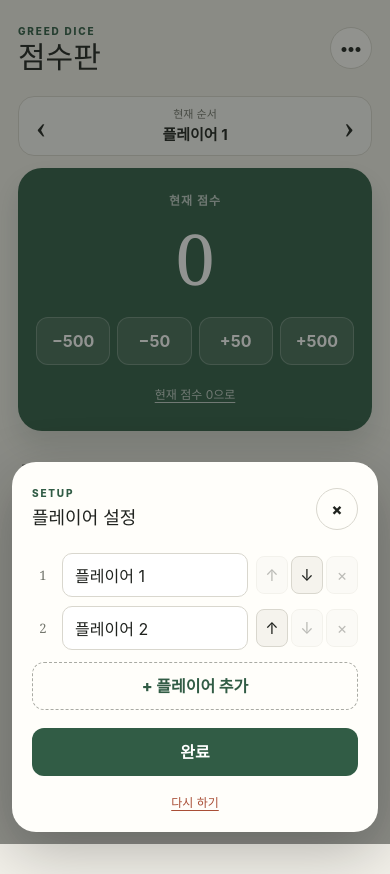
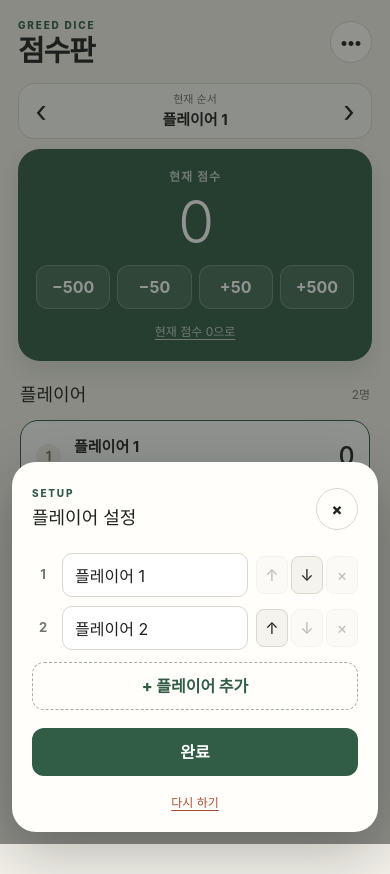
Before and after one commit to 97Wobbler/greed-dice, a React (Vite) app: page / in a window 390 px wide. After the commit the page ends 844 px from the top, so only its background shows below. Built offline with nearby package versions, Linux system fonts and the light colour scheme.

Commit message:
Refine mobile scoreboard layout

```diff
--- a/app/globals.css
+++ b/app/globals.css
@@ -1,4 +1,5 @@
 @import "tailwindcss";
+@import url("https://cdn.jsdelivr.net/gh/orioncactus/pretendard/dist/web/static/pretendard.css");
 
 :root {
   --ink: #20231f;
@@ -12,49 +13,50 @@
 }
 
 * { box-sizing: border-box; }
-html { background: var(--paper); }
-body { margin: 0; color: var(--ink); background: var(--paper); font-family: Pretendard, -apple-system, BlinkMacSystemFont, "Segoe UI", sans-serif; }
+html, body, #root { width: 100%; height: 100%; overflow: hidden; background: var(--paper); }
+body { margin: 0; color: var(--ink); background: var(--paper); font-family: Pretendard, -apple-system, BlinkMacSystemFont, "Segoe UI", sans-serif; overscroll-behavior: none; }
 button, input { font: inherit; }
 button { color: inherit; -webkit-tap-highlight-color: transparent; }
 button:focus-visible, input:focus-visible { outline: 3px solid rgba(49, 92, 69, .3); outline-offset: 2px; }
 
-.app-shell { width: min(100%, 480px); min-height: 100dvh; margin: 0 auto; padding: 24px 18px 112px; }
+.app-shell { display: flex; width: min(100%, 480px); height: 100dvh; min-height: 0; margin: 0 auto; padding: max(18px, env(safe-area-inset-top)) 18px max(12px, env(safe-area-inset-bottom)); flex-direction: column; overflow: hidden; }
+.topbar { flex: 0 0 auto; }
 .topbar, .section-heading, .modal-header { display: flex; align-items: center; justify-content: space-between; }
 .eyebrow { margin: 0 0 3px; color: var(--green); font-size: 10px; font-weight: 800; letter-spacing: .18em; }
 h1, h2, p { margin-top: 0; }
-h1 { margin-bottom: 0; font-family: Georgia, serif; font-size: 30px; line-height: 1; }
+h1 { margin-bottom: 0; font-size: 29px; font-weight: 800; line-height: 1; letter-spacing: -.04em; }
 h2 { margin-bottom: 0; font-size: 18px; }
 .icon-button { width: 42px; height: 42px; border: 1px solid var(--line); border-radius: 50%; background: var(--card); font-weight: 800; }
 
-.turn-strip { display: grid; grid-template-columns: 44px 1fr 44px; align-items: center; margin: 24px 0 12px; border: 1px solid var(--line); border-radius: 16px; background: rgba(255,255,255,.44); }
-.turn-strip button { height: 58px; border: 0; background: transparent; font: 32px Georgia, serif; }
+.turn-strip { display: grid; flex: 0 0 auto; grid-template-columns: 44px 1fr 44px; align-items: center; margin: 18px 0 10px; border: 1px solid var(--line); border-radius: 16px; background: rgba(255,255,255,.44); }
+.turn-strip button { height: 54px; border: 0; background: transparent; font-size: 30px; font-weight: 400; }
 .turn-strip div { text-align: center; }
 .turn-strip span { display: block; color: var(--muted); font-size: 11px; }
 .turn-strip strong { font-size: 15px; }
 
-.current-card { padding: 24px 18px 18px; border-radius: 24px; color: #f9f8f2; background: var(--green); box-shadow: 0 14px 28px rgba(28, 52, 39, .15); text-align: center; }
+.current-card { flex: 0 0 auto; padding: 19px 18px 13px; border-radius: 22px; color: #f9f8f2; background: var(--green); box-shadow: 0 10px 24px rgba(28, 52, 39, .13); text-align: center; }
 .section-label { display: block; color: rgba(255,255,255,.68); font-size: 12px; font-weight: 700; letter-spacing: .08em; }
-.score-display { display: block; width: 100%; margin: 8px 0 18px; padding: 0; border: 0; color: #fff; background: transparent; font-family: Georgia, serif; font-size: clamp(54px, 18vw, 78px); line-height: 1.15; font-variant-numeric: tabular-nums; }
+.score-display { display: block; width: 100%; margin: 5px 0 13px; padding: 0; border: 0; color: #fff; background: transparent; font-size: clamp(48px, 15vw, 66px); font-weight: 300; line-height: 1.05; letter-spacing: -.04em; font-variant-numeric: tabular-nums; }
 .score-edit { display: flex; gap: 8px; margin: 13px 0 22px; }
 .score-edit input { min-width: 0; width: 100%; padding: 12px; border: 1px solid rgba(255,255,255,.4); border-radius: 12px; color: white; background: rgba(255,255,255,.1); font-size: 28px; text-align: center; }
 .score-edit button { padding: 0 15px; border: 0; border-radius: 12px; color: var(--green); background: white; font-weight: 800; }
 .adjust-grid { display: grid; grid-template-columns: repeat(4, 1fr); gap: 7px; }
-.adjust-grid button { min-height: 48px; padding: 0 4px; border: 1px solid rgba(255,255,255,.22); border-radius: 12px; color: white; background: rgba(255,255,255,.1); font-weight: 750; }
+.adjust-grid button { min-height: 44px; padding: 0 4px; border: 1px solid rgba(255,255,255,.22); border-radius: 12px; color: white; background: rgba(255,255,255,.1); font-weight: 750; }
 .adjust-grid button:active { background: rgba(255,255,255,.22); transform: translateY(1px); }
-.zero-button { margin-top: 12px; padding: 9px 14px; border: 0; color: rgba(255,255,255,.7); background: transparent; font-size: 12px; text-decoration: underline; text-underline-offset: 3px; }
+.zero-button { margin-top: 7px; padding: 7px 14px; border: 0; color: rgba(255,255,255,.7); background: transparent; font-size: 12px; text-decoration: underline; text-underline-offset: 3px; }
 
-.players-section { margin-top: 28px; }
+.players-section { display: flex; min-height: 0; margin-top: 20px; flex: 1 1 auto; flex-direction: column; overflow: hidden; }
 .section-heading { padding: 0 2px 12px; }
 .section-heading span { color: var(--muted); font-size: 12px; }
-.player-list { display: grid; gap: 10px; }
+.player-list { display: grid; min-height: 0; padding: 0 2px 12px; gap: 9px; overflow-y: auto; overscroll-behavior: contain; scrollbar-width: thin; scrollbar-color: #c5c5bd transparent; }
 .player-card { overflow: hidden; padding: 15px; border: 1px solid var(--line); border-radius: 18px; background: var(--card); transition: border-color .15s, box-shadow .15s; }
-.player-card.active { border-color: var(--green); box-shadow: inset 4px 0 var(--green); }
+.player-card.active { border-color: var(--green); background: #fbfdf9; }
 .player-main { display: grid; width: 100%; padding: 0; border: 0; grid-template-columns: 30px 1fr auto; gap: 8px; align-items: center; background: transparent; text-align: left; }
-.order { display: grid; width: 25px; height: 25px; place-items: center; border-radius: 50%; color: var(--muted); background: #efede5; font: 13px Georgia, serif; }
+.order { display: grid; width: 25px; height: 25px; place-items: center; border-radius: 50%; color: var(--muted); background: #efede5; font-size: 13px; font-weight: 650; }
 .player-info strong, .player-info span { display: block; }
 .player-info strong { font-size: 15px; }
 .player-info span { margin-top: 2px; color: var(--muted); font-size: 11px; }
-.player-score { font-family: Georgia, serif; font-size: 26px; font-variant-numeric: tabular-nums; }
+.player-score { font-size: 25px; font-weight: 500; letter-spacing: -.03em; font-variant-numeric: tabular-nums; }
 .award-button { width: 100%; min-height: 42px; margin-top: 12px; border: 0; border-radius: 11px; color: var(--green); background: var(--green-soft); font-size: 13px; font-weight: 800; }
 .award-button:disabled { opacity: .42; }
 
@@ -65,7 +67,7 @@ h2 { margin-bottom: 0; font-size: 18px; }
 .modal { width: min(100%, 480px); max-height: 90dvh; overflow: auto; padding: 24px 20px calc(20px + env(safe-area-inset-bottom)); border-radius: 24px; background: var(--card); box-shadow: 0 18px 60px rgba(0,0,0,.25); }
 .setup-list { display: grid; gap: 9px; margin: 22px 0 12px; }
 .setup-row { display: grid; grid-template-columns: 22px 1fr auto; gap: 8px; align-items: center; }
-.setup-row > span { color: var(--muted); text-align: center; font: 13px Georgia, serif; }
+.setup-row > span { color: var(--muted); text-align: center; font-size: 13px; font-weight: 650; }
 .setup-row input { min-width: 0; height: 44px; padding: 0 12px; border: 1px solid var(--line); border-radius: 10px; background: white; }
 .row-actions { display: flex; gap: 3px; }
 .row-actions button { width: 32px; height: 38px; padding: 0; border: 1px solid var(--line); border-radius: 8px; background: #f5f3ed; }
@@ -82,8 +84,22 @@ h2 { margin-bottom: 0; font-size: 18px; }
 .confirm-actions .danger-button { border-color: var(--rust); color: white; background: var(--rust); }
 
 @media (min-width: 600px) {
-  .app-shell { padding-top: 40px; }
   .modal-backdrop { align-items: center; }
 }
 
+@media (max-height: 720px) {
+  .app-shell { padding-top: max(10px, env(safe-area-inset-top)); }
+  .eyebrow { display: none; }
+  h1 { font-size: 25px; }
+  .turn-strip { margin-top: 10px; }
+  .turn-strip button { height: 46px; }
+  .current-card { padding-top: 13px; }
+  .score-display { margin-bottom: 9px; font-size: 44px; }
+  .adjust-grid button { min-height: 40px; }
+  .players-section { margin-top: 13px; }
+  .section-heading { padding-bottom: 8px; }
+  .player-card { padding: 12px; }
+  .award-button { min-height: 38px; margin-top: 9px; }
+}
+
 @media (prefers-reduced-motion: reduce) { * { scroll-behavior: auto !important; transition: none !important; } }
```
